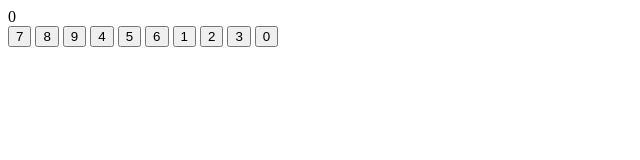
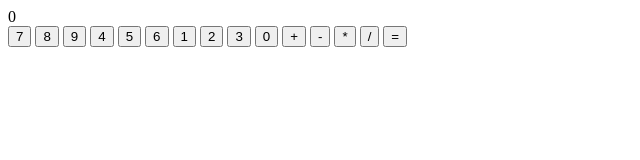
Before and after one commit to cteski/odin-calculator, a plain HTML site: page index.html in a window 1280 px wide. Shown: the whole page, without its empty margins (0-640 px from the left). Drawn offline with Linux system fonts and the light colour scheme.

Commit message:
Adds buttons for operators

```diff
--- a/index.html
+++ b/index.html
@@ -20,6 +20,12 @@
         <button>2</button>
         <button>3</button>
         <button>0</button>
+
+        <button>+</button>
+        <button>-</button>
+        <button>*</button>
+        <button>/</button>
+        <button>=</button>
     </div>
 </body>
 </html>
```
